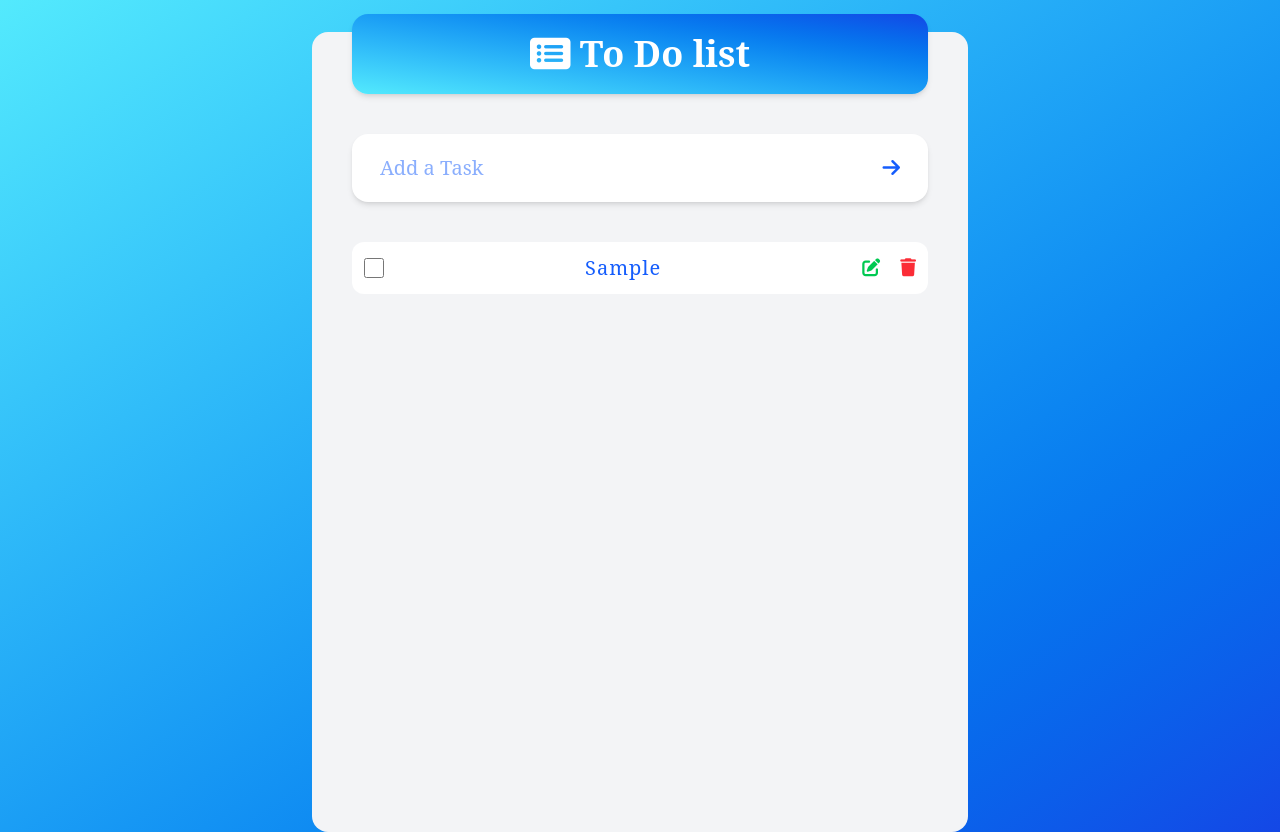
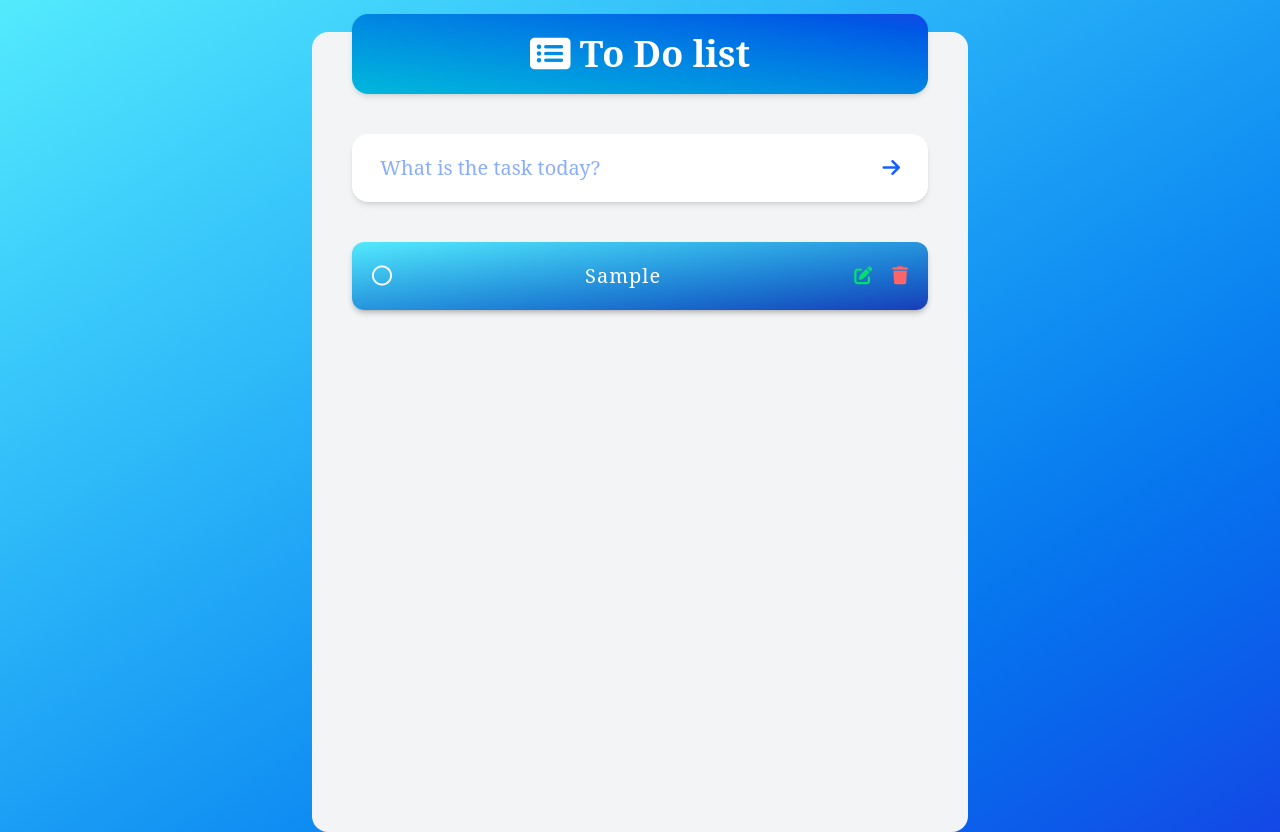
Before and after one commit to shaikhsumair01/To_Do_List, a React (Vite) app in the folder ToDo_list/: page / in a window 1280 px wide. Both pictures are taken after typing "Sample" into the empty fields and a click on the button 891 px from the left and 168 px from the top of the page. Built offline with nearby package versions, Linux system fonts and the light colour scheme.

Commit message:
updated the UI and stored data to localstorage

```diff
--- a/ToDo_list/Components/App.jsx
+++ b/ToDo_list/Components/App.jsx
@@ -1,4 +1,4 @@
-import { useState, useRef } from 'react'
+import { useState, useRef , useEffect} from 'react'
 import Header from './Header'
 import ToDoList from './ToDoList'
 
@@ -6,7 +6,7 @@ import ToDoList from './ToDoList'
 // App function
 function App() {
   // using useState to save the userInput in an array and render the current state
- const [tasks, setTask] = useState([]);
+ const [tasks, setTask] = useState(localStorage.getItem("todos")?JSON.parse(localStorage.getItem("todos")):[]);
 
 //  taking user input from the textbox through useRef
  const inputRef = useRef()
@@ -23,10 +23,13 @@ function App() {
     return; // if the text box is submitted without a value then return
    }
 
-   // saving the input text (task) in an object along with an id for useState.
+   // saving the input text (task) in an object along with a key for useState and the id for the item which is stored.
     const newtask = {
+      key:Date.now()*2,
       id: Date.now(),
       text:inputText,
+      completed: false,
+      editing:false,
     }
 
     // updating the task for rerender
@@ -35,7 +38,39 @@ function App() {
     inputRef.current.value="";
 
   }
-
+  // deleting items from the todo
+function deleteTask(id){
+  // sets the useState (setTask function) such that the id on which the button is clicked will not be printed
+  setTask((prev)=>{
+   return prev.filter((todo)=> todo.id!==id)
+  })
+}
+function toggleClass(id){
+  setTask((prev)=>{
+    return prev.map((todo)=>{
+      if(todo.id==id){
+        return{...todo, completed: !todo.completed}
+    }
+    return todo;
+  })
+  })
+}
+function editTask(id){
+  setTask((prev)=>{
+    return prev.map((todo)=>{
+      if(todo.id==id){
+        return{...todo , editing: !todo.editing}
+      }
+      else{
+        return todo;
+      }
+    })
+  })
+}
+// saving the lists in the local storage
+useEffect(()=>{
+  localStorage.setItem("todos",JSON.stringify(tasks));
+},[tasks])
   // rendering the body of the app
  return(
   // container class content
@@ -43,12 +78,12 @@ function App() {
   <Header/>
   {/* form */}
   <form className='form-input'>
-    <input ref={inputRef} name="task" type="text" className="form-text" placeholder='Add a Task'></input>
+    <input ref={inputRef} name="task" type="text" className="form-text" placeholder='What is the task today?'></input>
     <button className='submit-btn' onClick={addTask}><i className="fa-solid fa-arrow-right icon"></i></button>
   </form>
 
   {/* if the task array is empty then it won't render anything else it will call the todolist */}
-  {(tasks.length===0)?<></>:<ToDoList tasks = {tasks}/>}
+  {(tasks.length===0)?<></>:<ToDoList tasks ={tasks} toggleClass={toggleClass} editTask={editTask} deleteTask={deleteTask}/>}
   </div>
  )
 }
--- a/ToDo_list/Components/ToDoItem.jsx
+++ b/ToDo_list/Components/ToDoItem.jsx
@@ -1,19 +1,7 @@
-export default function ToDoItem(Props){
-    function check(e){
-        const task = e.target.nextSibling; // this will get the curresponding task paragraph
-        if(e.target.checked){
-            task.classList.add("completed")
-        }
-        else{
-            task.classList.remove("completed")
-        }
-    }
-    function removelist(e){
-        const targetList = e.target.parentNode.parentNode.parentNode;
-        console.log(targetList)
-        // e.target=icon-btn(font-awesome-icon) < parent: delete-btn < parent: btn-div < parent: list li (list item)
-        targetList.remove()
-    }
+export default function ToDoItem({id, text, completed ,edited , editTask, toggleClass, deleteTask}){
+    // function for marking down the todo list
+
+
 
     // structuring the task item (checkbox for marking the list, task content, delete and update button)
     return(
@@ -21,15 +9,15 @@ export default function ToDoItem(Props){
     {/* list item */}
     <li className="task">
 
-    <input type="checkbox" className="check" onClick={check}></input>
+    <i onClick={()=>toggleClass(id)} className={` ${completed?'fa-solid fa-circle-check':'fa-regular fa-circle'} icon-check`}></i>
 
-     <p className="task-para"> {Props.text}</p>
+     <p onClick={()=>toggleClass(id)} className={`${completed?'completed':""} task-para`}> {text}</p>
 
      <div className="btn-div">
 
-    <button className="edit-btn"><i className="fa-solid fa-pen-to-square icon-btn icon-edit"></i></button>
+    <button className="edit-btn" onClick={()=>{editTask(id)}}><i className="fa-solid fa-pen-to-square icon-btn icon-edit"></i></button>
 
-    <button className="delete-btn" onClick={removelist}><i className="fa-solid fa-trash icon-btn icon-del"></i></button>
+    <button className="delete-btn" onClick={()=>{deleteTask(id)}}><i className="fa-solid fa-trash icon-btn icon-del"></i></button>
 
      </div>
 
--- a/ToDo_list/Components/ToDoList.jsx
+++ b/ToDo_list/Components/ToDoList.jsx
@@ -1,12 +1,12 @@
 import ToDoItem from "./ToDoItem";
 
 // creating a unordered list and mapping through each task to render it in the list
-export default function ToDoList(Props){
+export default function ToDoList({tasks, toggleClass, editTask, deleteTask}){
     return(
         <ul className="list">
             {
 
-            Props.tasks.map((task,index)=> <ToDoItem key={task.id} text={task.text} />)}
+            tasks.map((task)=> <ToDoItem key={task.key} id={task.id} text={task.text} completed={task.completed} edited={task.editing} toggleClass={toggleClass} editTask={editTask} deleteTask = {deleteTask} />)}
 
         </ul>
     )
--- a/ToDo_list/src/style.css
+++ b/ToDo_list/src/style.css
@@ -23,8 +23,9 @@
 }
 /* heading */
 .Header{
-    @apply bg-linear-to-tr from-cyan-300 to-blue-700 shadow-md shadow-black/10 mt-[-10%] p-5 rounded-2xl text-4xl text-center text-white font-Raleway font-semibold ;
+    @apply bg-linear-to-tr from-cyan-500 to-blue-700 shadow-md shadow-black/10 mt-[-10%] p-5 rounded-2xl text-4xl text-center text-white font-Raleway font-semibold ;
 }
+
 /* form */
 .form-input{
     @apply md:w-xl sm:w-lg bg-white shadow-md shadow-black/10 px-5 py-3 rounded-2xl flex justify-between;
@@ -47,16 +48,16 @@
 
 /* list container (containing all list items) */
 .list{
-    @apply flex flex-col gap-3;
+    @apply flex flex-col gap-4;
 }
 
 /* styling the tasks */
 .task{
-    @apply flex justify-between p-3 bg-white rounded-xl ;
+    @apply flex justify-between items-center p-5 bg-linear-to-br from-cyan-300 to-blue-800 rounded-xl shadow-md shadow-black/20 ;
 }
 /* task paragraph (todo task) */
 .task-para{
-    @apply font-Raleway text-xl font-medium tracking-wider text-blue-600;
+    @apply font-Raleway text-xl font-medium tracking-wider text-white cursor-pointer;
 }
 
 /* button container for delete and edit button*/
@@ -69,16 +70,16 @@
 }
 
 .icon-edit{
-    @apply text-green-500 hover:text-green-700;
+    @apply text-green-400 hover:text-green-500;
 }
 .icon-del{
-    @apply text-red-500 hover:text-red-700;
+    @apply text-red-400 hover:text-red-600;
+}
+/* checkbox */
+.icon-check{
+     @apply text-xl text-white;
 }
 
-/* checkbox */
-.check{
-    @apply w-5 outline-blue-600;
+.completed{
+    @apply line-through font-semibold cursor-pointer;
 }
-.completed{
-    @apply line-through text-blue-400;
-}
```
